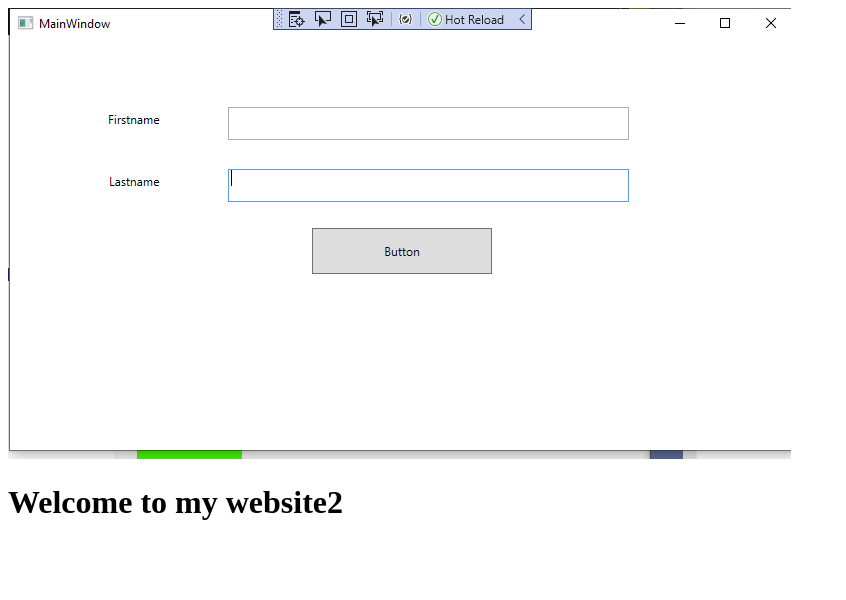
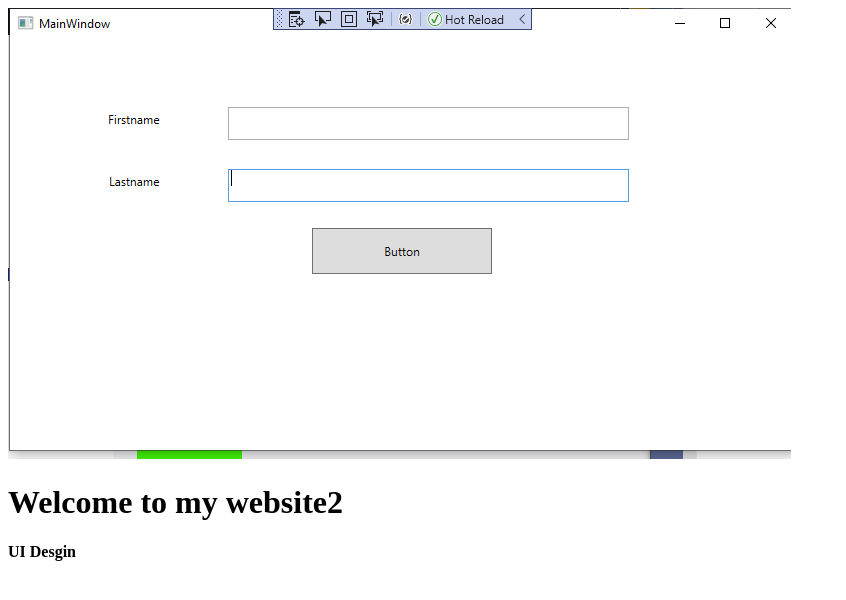
Before and after one commit to kanatej/testGIT, a plain HTML site: page index.html in a window 1280 px wide. Shown: the whole page, without its empty margins (0-846 px from the left). Drawn offline with Linux system fonts and the light colour scheme.

Commit message:
Update index.html

```diff
--- a/index.html
+++ b/index.html
@@ -6,4 +6,5 @@
 <body>
 	<img src="Gui01.png"/>
 	<h1> Welcome to my website2</h1>
+	<b>UI Desgin</b>
 </body>
```
